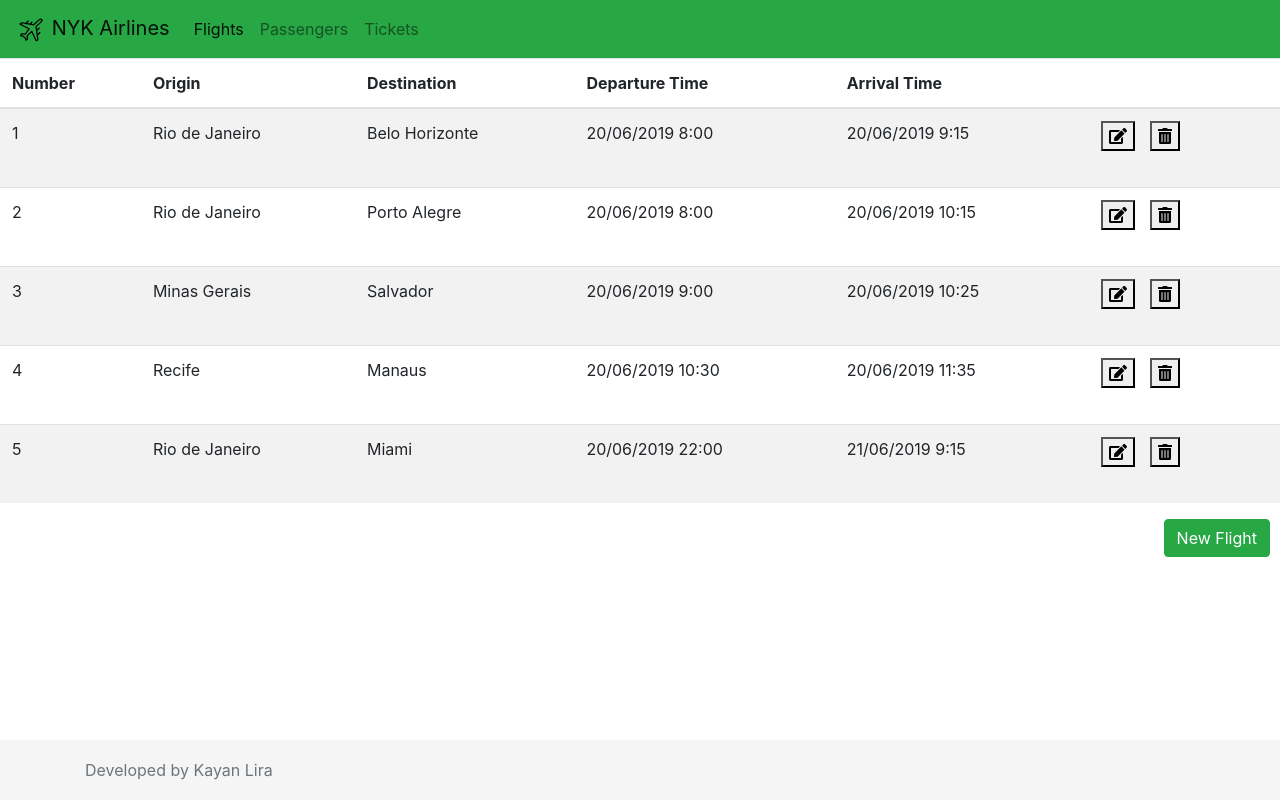
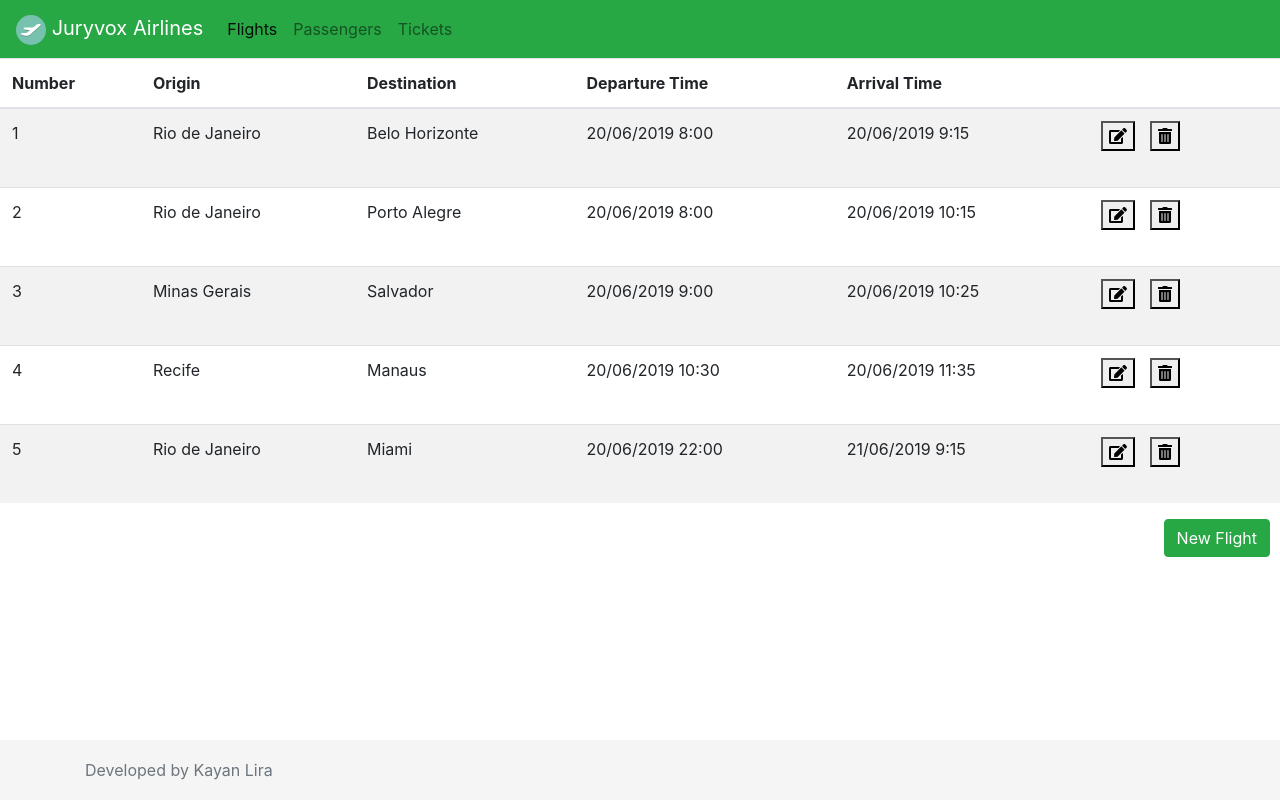
Before and after one commit to kbrandaolira/juryvox-test, a React (Create React App) app in the folder flight-project/: page / in a window 1280 px wide. Built offline with nearby package versions, Linux system fonts and the light colour scheme; no server answers; data requests are answered from the project's data file; the HTML template or start-up script is replaced by a standard one.

Commit message:
#22 Criar Ação de Editar Passageiros

```diff
--- a/flight-project/public/index.html
+++ b/flight-project/public/index.html
@@ -19,7 +19,7 @@
       work correctly both with client-side routing and a non-root public URL.
       Learn how to configure a non-root public URL by running `npm run build`.
     -->
-    <title>NYK Airlines</title>
+    <title>Juryvox Airlines</title>
   </head>
   <body>
     <noscript>You need to enable JavaScript to run this app.</noscript>
--- a/flight-project/src/App.js
+++ b/flight-project/src/App.js
@@ -12,7 +12,7 @@ class App extends Component {
     super();
     library.add(faEdit, faTrashAlt)
     this.state={
-      appName: "NYK Airlines",
+      appName: "Juryvox Airlines",
     }
   }
 
--- a/flight-project/src/Header/Header.css
+++ b/flight-project/src/Header/Header.css
@@ -2,3 +2,7 @@
     width:30px;
     height:30px;
 }
+
+.abc{
+    color:white!important;
+}
--- a/flight-project/src/Header/Header.js
+++ b/flight-project/src/Header/Header.js
@@ -4,7 +4,7 @@ import '../Header/Header.css';
 const header = () => {
     return   <div>
                 <nav className="navbar navbar-expand-lg navbar-light bg-success">
-                    <a className="navbar-brand" href="#"><img className="logo" src="../../airplane.svg"/> NYK Airlines</a>
+                    <a className="navbar-brand abc" href="#"><img className="logo" src="../../airplane.svg"/> Juryvox Airlines</a>
                     <button className="navbar-toggler" type="button" data-toggle="collapse" data-target="#navbarTogglerDemo02" aria-controls="navbarTogglerDemo02" aria-expanded="false" aria-label="Toggle navigation">
                         <span className="navbar-toggler-icon"></span>
                     </button>
```
Also changed, not shown: flight-project/public/airplane.svg, flight-project/public/manifest.json, 1 other file (tests, documents, lock files or other folders).
